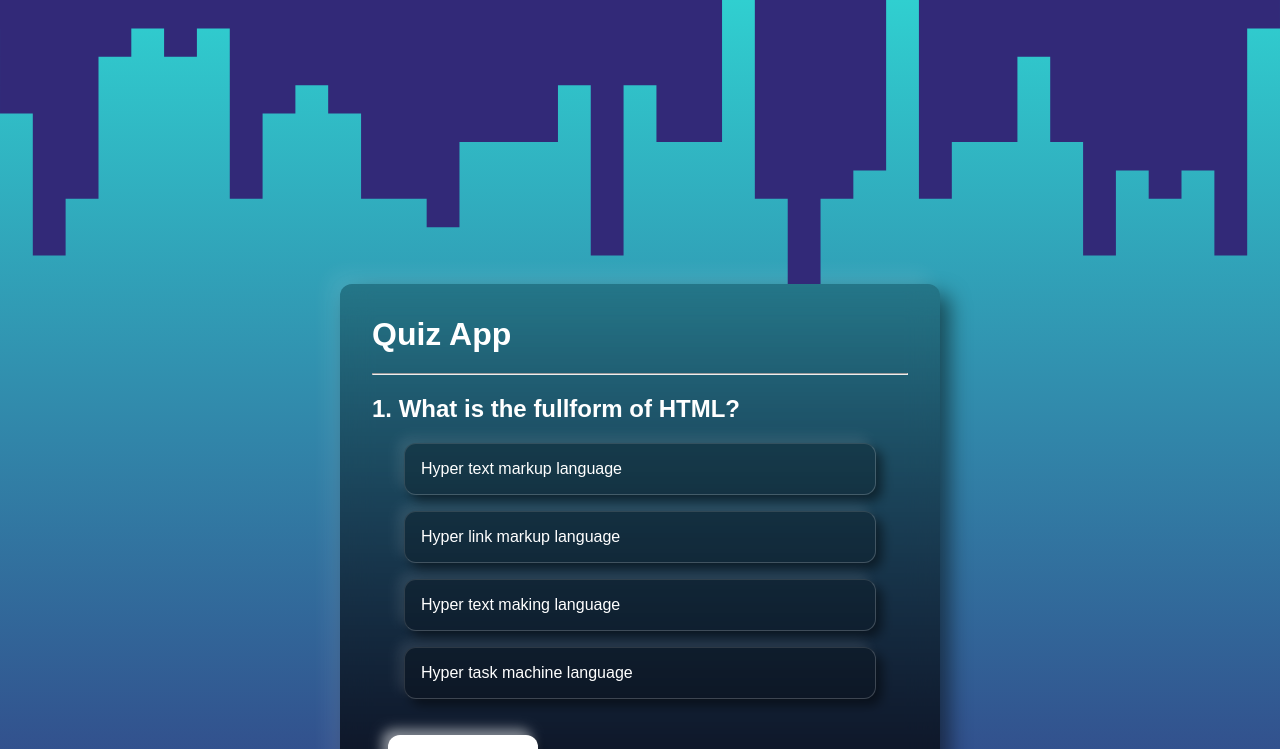
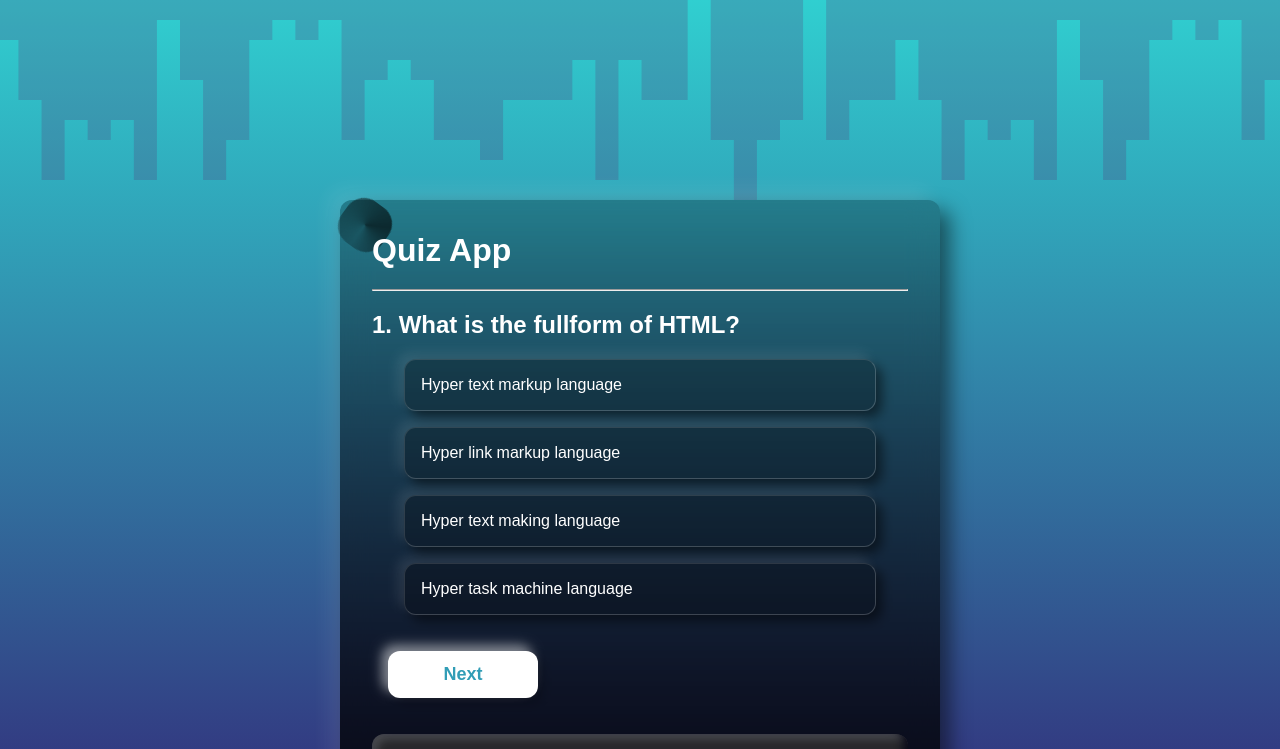
Before and after one commit to tushargramni/vervebridge_tasks, a React (Vite) app: page / in a window 1280 px wide. Shown: the top 749 px of the page. Built offline with nearby package versions, Linux system fonts and the light colour scheme.

Commit message:
Some Changes to add more aniamtion

```diff
--- a/src/App.jsx
+++ b/src/App.jsx
@@ -1,19 +1,28 @@
-import React from 'react'
-import Quiz from './Components/Quiz'
+import React from "react";
+import Quiz from "./Components/Quiz";
 import top from "./assets/images/top.svg";
 import bottom from "./assets/images/bottom.svg";
 const App = () => {
   return (
     <div className="Container">
       <div className="wave-container">
-        <img src={top} alt="" className="animated-svg" />
+        <div className="anim-1">
+          <img src={top} alt="" className="animated-svg" />
+          <img src={top} alt="" className="animated-svg" />
+          <img src={top} alt="" className="animated-svg" />
+        </div>
       </div>
       <Quiz />
+
       <div className="wave-container">
-        <img src={bottom} alt="" className="animated-svg" />
+        <div className="anim-2">
+          <img src={bottom} alt="" className="animated-svg" />
+          <img src={bottom} alt="" className="animated-svg" />
+          <img src={bottom} alt="" className="animated-svg" />
+        </div>
       </div>
     </div>
   );
-}
+};
 
-export default App
+export default App;
--- a/src/Components/Quiz.css
+++ b/src/Components/Quiz.css
@@ -2,6 +2,7 @@
     overflow-x: hidden;
 }
 .container {
+    position: relative;
     display: flex;
     flex-direction: column;
     flex-wrap: wrap;
@@ -17,6 +18,49 @@
     box-shadow: 10px 10px 20px hsla(0, 0%, 0%, 0.5), -10px -10px 20px hsla(0, 0%, 100%, 0.1);
 }
 
+.container::before{
+    content: "";
+    position: absolute;
+    width: 50px;
+    height: 50px ;
+    top: 0;
+    left: 0;
+    animation: rotating 2s linear infinite;
+    background: conic-gradient(hsla(0, 0%, 0%, 0.25), hsla(0, 0%, 0%, 0.45), hsla(0, 0%, 0%, 0.65), hsla(0, 0%, 0%, 0.25));
+}
+@keyframes rotating {
+    0%{
+        border-radius: 0;
+        transform: scale(0.2) rotate(-360deg);
+    }
+    100%{
+        border-radius: 50%;
+        transform: scale(1.25) rotate(360deg);
+    }
+
+}
+
+.container::after{
+    content: "";
+    position: absolute;
+    width: 50px;
+    height: 50px ;
+    bottom: 0;
+    right: 0;
+    animation: rotating 2s linear infinite;
+    background: conic-gradient(hsla(0, 100%, 100%, 0.25), hsla(0, 100%, 100%, 0.45), hsla(0, 100%, 100%, 0.65), hsla(0, 100%, 100%, 0.25));
+}
+@keyframes rotating {
+    0%{
+        border-radius: 0;
+        transform: scale(0) rotate(-360deg);
+    }
+    100%{
+        border-radius: 50%;
+        transform: scale(1.25) rotate(360deg);
+    }
+
+}
 ul {
     display: flex;
     flex-direction: column;
@@ -107,7 +151,7 @@ button:hover {
 
 .correct {
     background: #00d497;
-    box-shadow: inset 5px 5px 10px hsla(0, 0%, 0%, 0.3), inset -5px -5px 10px hsla(0, 0%, 100%, 0.1);
+    box-shadow: inset 5px 5px 10px hsla(0, 0%, 32%, 0.3), inset -5px -5px 10px hsla(0, 0%, 100%, 0.1);
 }
 
 .wrong {
@@ -117,5 +161,43 @@ button:hover {
   .wave-container{
     display: flex;
     flex-wrap: wrap;
+    overflow: hidden;
     flex-direction: row;
   }
+  .wave-container .anim-1{
+    display: flex;
+    flex-direction: row;
+    width: max-content;
+    animation: train 2s linear reverse  infinite;
+  }
+  @keyframes train {
+    0%{
+        opacity: 0;
+        filter:hue-rotate(0deg);
+        transform: translateX(0%) ;
+    }
+    100%{
+        opacity: 1;
+        filter:hue-rotate(2000deg);
+        transform: translateX(-100%);
+    }
+  }
+  .wave-container .anim-2{
+    display: flex;
+    flex-direction: row;
+    width: max-content;
+    transform: translateX(-100%) ;
+    animation: train 2s linear reverse  infinite;
+  }
+  @keyframes train {
+    0%{
+        opacity: 0;
+        filter:hue-rotate(0deg);
+        transform: translateX(-100%) ;
+    }
+    100%{
+        opacity: 1;
+        filter:hue-rotate(2000deg);
+        transform: translateX(0%);
+    }
+  }
```
Also changed, not shown: src/assets/images/bottom.svg.
